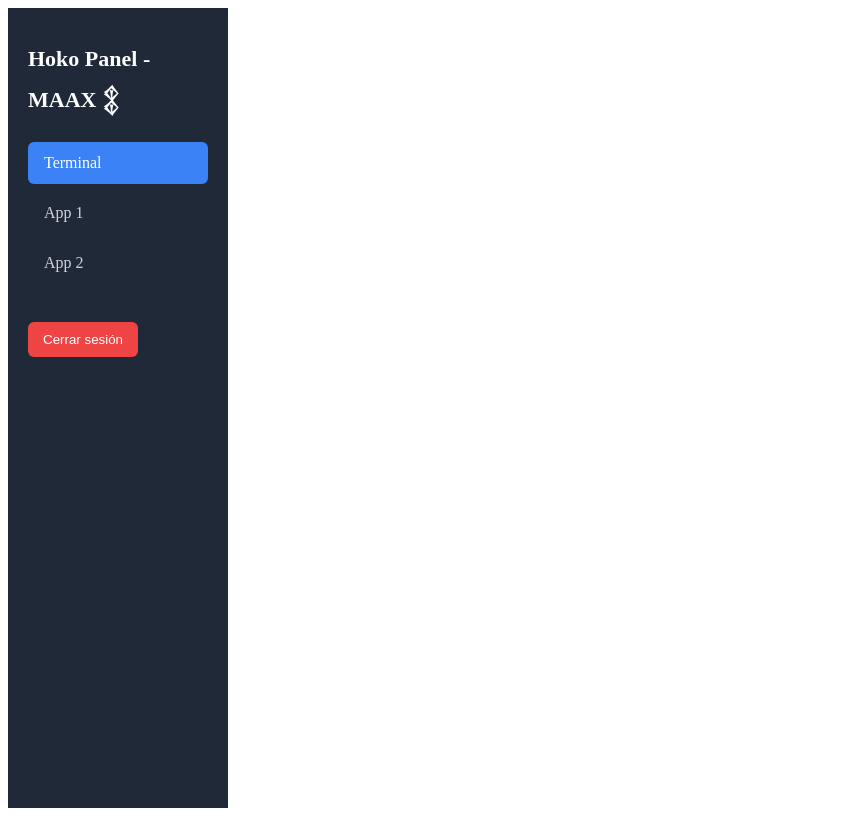
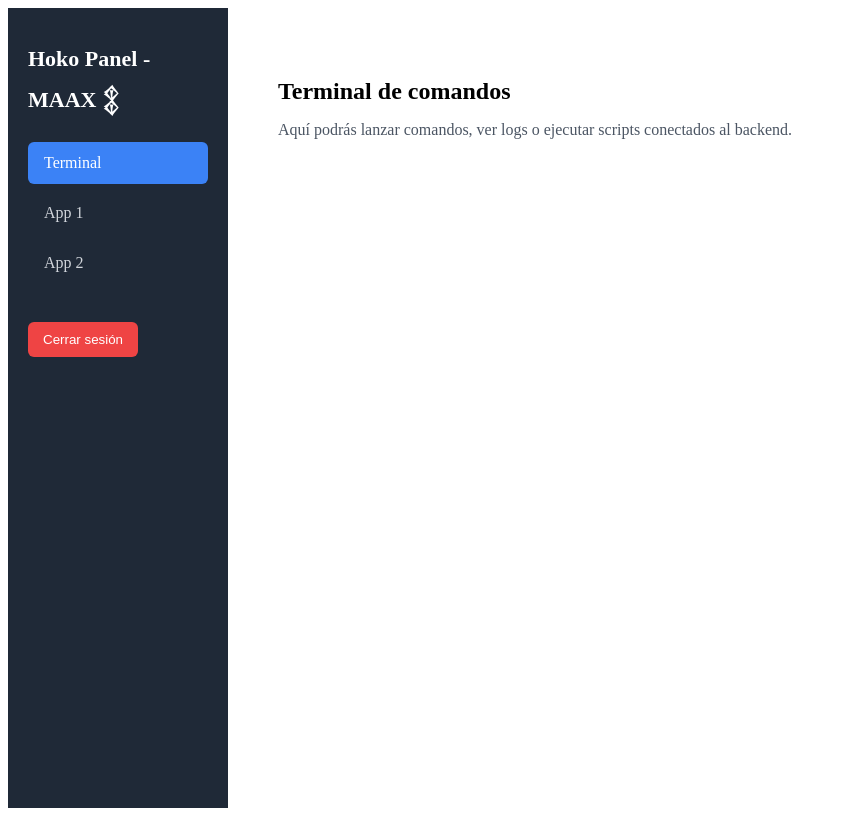
Before and after one commit to Perkiins/hokosocial, a React (Vite) app: page /panel/terminal in a window 1280 px wide. Shown: the whole page, without its empty margins (0-842 px from the left). Built offline with nearby package versions, Linux system fonts and the light colour scheme; sample sign-in values are in the browser's storage.

Commit message:
Update panel.jsx

```diff
--- a/src/pages/panel.jsx
+++ b/src/pages/panel.jsx
@@ -1,23 +1,28 @@
-import React, { useEffect } from 'react';
-import { useNavigate, Outlet } from 'react-router-dom';
+import React from 'react';
+import { Routes, Route, Navigate, useNavigate } from 'react-router-dom';
 import Sidebar from '../components/Sidebar';
+import Terminal from './Terminal';
 
-export default function Panel() {
+const Panel = () => {
   const navigate = useNavigate();
 
-  useEffect(() => {
-    const token = localStorage.getItem('token');
-    if (!token) {
-      navigate('/login');
-    }
-  }, [navigate]);
+  const handleLogout = () => {
+    localStorage.removeItem('token');
+    navigate('/login');
+  };
 
   return (
-    <div style={{ display: 'flex' }}>
-      <Sidebar />
-      <div style={{ flexGrow: 1, padding: '20px' }}>
-        <Outlet />
+    <div style={{ display: 'flex', height: '100vh' }}>
+      <Sidebar onLogout={handleLogout} />
+      <div style={{ flex: 1, padding: '30px' }}>
+        <Routes>
+          <Route path="/" element={<Navigate to="terminal" />} />
+          <Route path="terminal" element={<Terminal />} />
+          {/* Aquí puedes añadir más rutas de apps en el futuro */}
+        </Routes>
       </div>
     </div>
   );
-}
+};
+
+export default Panel;
```
